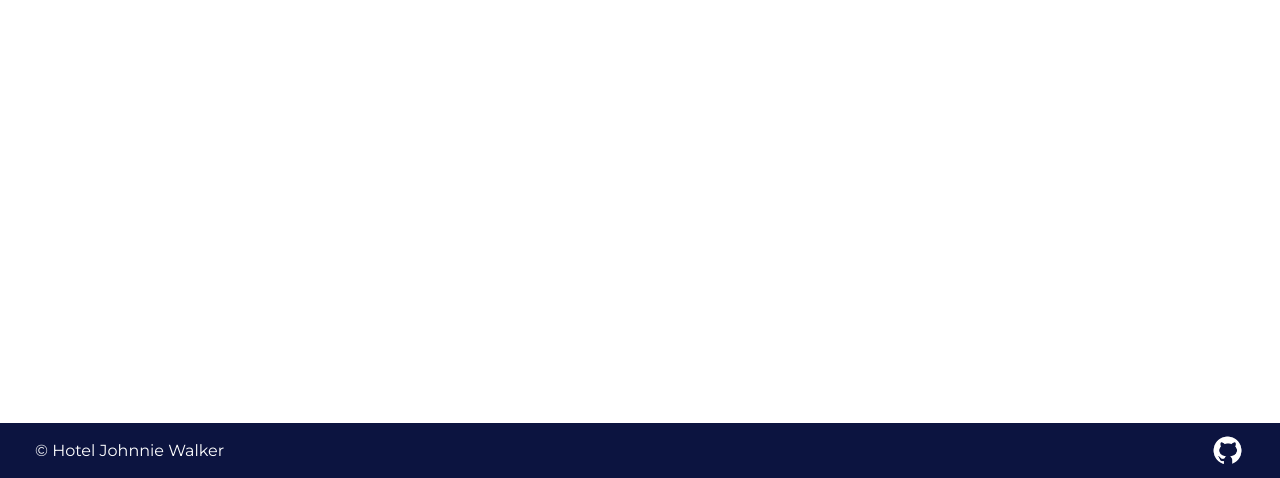
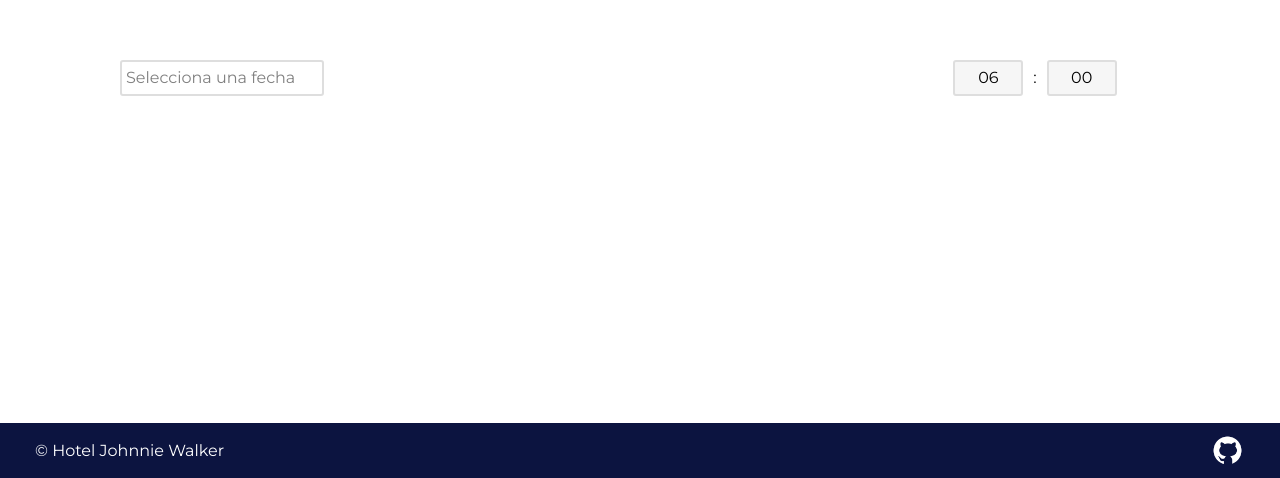
Before and after one commit to RubenMRDev/hotelJohnnieWalker, a React (Vite) app: page / in a window 1280 px wide. Shown: the part 322-800 px from the top of the page. Built offline with nearby package versions, Linux system fonts and the light colour scheme.

Commit message:
date and time picker added

```diff
--- a/package.json
+++ b/package.json
@@ -12,8 +12,11 @@
   "dependencies": {
     "@tailwindcss/vite": "^4.0.3",
     "react": "^18.3.1",
+    "react-calendar": "^5.1.0",
+    "react-datepicker": "^8.0.0",
     "react-dom": "^18.3.1",
     "react-router-dom": "^7.1.5",
+    "react-time-picker": "^7.0.0",
     "tailwindcss": "^4.0.3"
   },
   "devDependencies": {
--- a/src/components/date-picker/DatePicker.jsx
+++ b/src/components/date-picker/DatePicker.jsx
@@ -1,9 +1,79 @@
-import React from "react";
+import React, { useState } from "react";
+import DatePicker from "react-datepicker";
+import "react-datepicker/dist/react-datepicker.css";
+import "./date-picker.css";
 
-const DatePicker = () => {
+function DatePickerComponent() {
+  const [selectedDate, setSelectedDate] = useState(null);
+  const [selectedTime, setSelectedTime] = useState({
+    hours: "06",
+    minutes: "00",
+  });
+
+  const minuteOptions = Array.from({ length: 12 }, (_, index) =>
+    (index * 5).toString().padStart(2, "0")
+  );
+
+  const hourOptions = Array.from({ length: 18 }, (_, index) =>
+    (index + 6).toString().padStart(2, "0")
+  );
+
+  const handleDateChange = (date) => {
+    setSelectedDate(date);
+  };
+
+  const handleTimeChange = (event) => {
+    const { name, value } = event.target;
+    setSelectedTime((prevState) => ({
+      ...prevState,
+      [name]: value,
+    }));
+  };
+
   return (
-    <p>Hola</p>
+    <div className="date-picker-container">
+      <div className="date-picker">
+        <DatePicker
+          id="date-picker"
+          selected={selectedDate}
+          onChange={handleDateChange}
+          dateFormat="dd/MM/yyyy"
+          placeholderText="Selecciona una fecha"
+          minDate={new Date()}
+        />
+      </div>
+
+      <div className="time-picker">
+        <div className="time-select">
+          <select
+            name="hours"
+            value={selectedTime.hours}
+            onChange={handleTimeChange}
+            className="time-select-input"
+          >
+            {hourOptions.map((hour) => (
+              <option key={hour} value={hour}>
+                {hour}
+              </option>
+            ))}
+          </select>
+          <span>:</span>
+          <select
+            name="minutes"
+            value={selectedTime.minutes}
+            onChange={handleTimeChange}
+            className="time-select-input"
+          >
+            {minuteOptions.map((minute) => (
+              <option key={minute} value={minute}>
+                {minute}
+              </option>
+            ))}
+          </select>
+        </div>
+      </div>
+    </div>
   );
-};
+}
 
-export default DatePicker;
+export default DatePickerComponent;
--- a/src/components/date-picker/date-picker.css
+++ b/src/components/date-picker/date-picker.css
@@ -0,0 +1,56 @@
+@import "tailwindcss";
+
+.date-picker-container {
+  display: flex;
+  justify-content: space-between;
+  align-items: center;
+  padding-left: 120px;
+  padding-right: 120px;
+  height: 100vh;
+}
+
+#date-picker {
+  border: 2px solid #dedede;
+  border-radius: 3px;
+  padding: 4px;
+  cursor: pointer;
+}
+
+.time-picker {
+  display: flex;
+  flex-direction: column;
+  align-items: center;
+  width: 100%;
+  max-width: 250px;
+}
+
+.time-picker h3 {
+  font-size: 1.1rem;
+  margin-bottom: 10px;
+  color: #333;
+  font-weight: 600;
+}
+
+.time-select {
+  display: flex;
+  justify-content: center;
+  align-items: center;
+  gap: 10px;
+}
+
+.time-select-input {
+  background-color: rgba(243, 243, 243, 0.7);
+  border: 2px solid #dedede;
+  border-radius: 3px;
+  padding: 4px;
+  font-size: 1rem;
+  text-align: center;
+  width: 70px;
+  cursor: pointer;
+  appearance: none;
+}
+
+.time-select-input:focus {
+  outline: none;
+  border-color: #337cb4;
+}
--- a/src/pages/LandingPage.jsx
+++ b/src/pages/LandingPage.jsx
@@ -1,11 +1,11 @@
 import React from "react";
 import Footer from "../components/footer/Footer";
-import Map from "../components/map/Map";
+import DatePicker from "../components/date-picker/DatePicker";
 
 function LandingPage() {
   return (
     <>
-      <Map />
+      <DatePicker />
       <Footer />
     </>
   );
```
Also changed, not shown: 1 other file (tests, documents, lock files or other folders).
